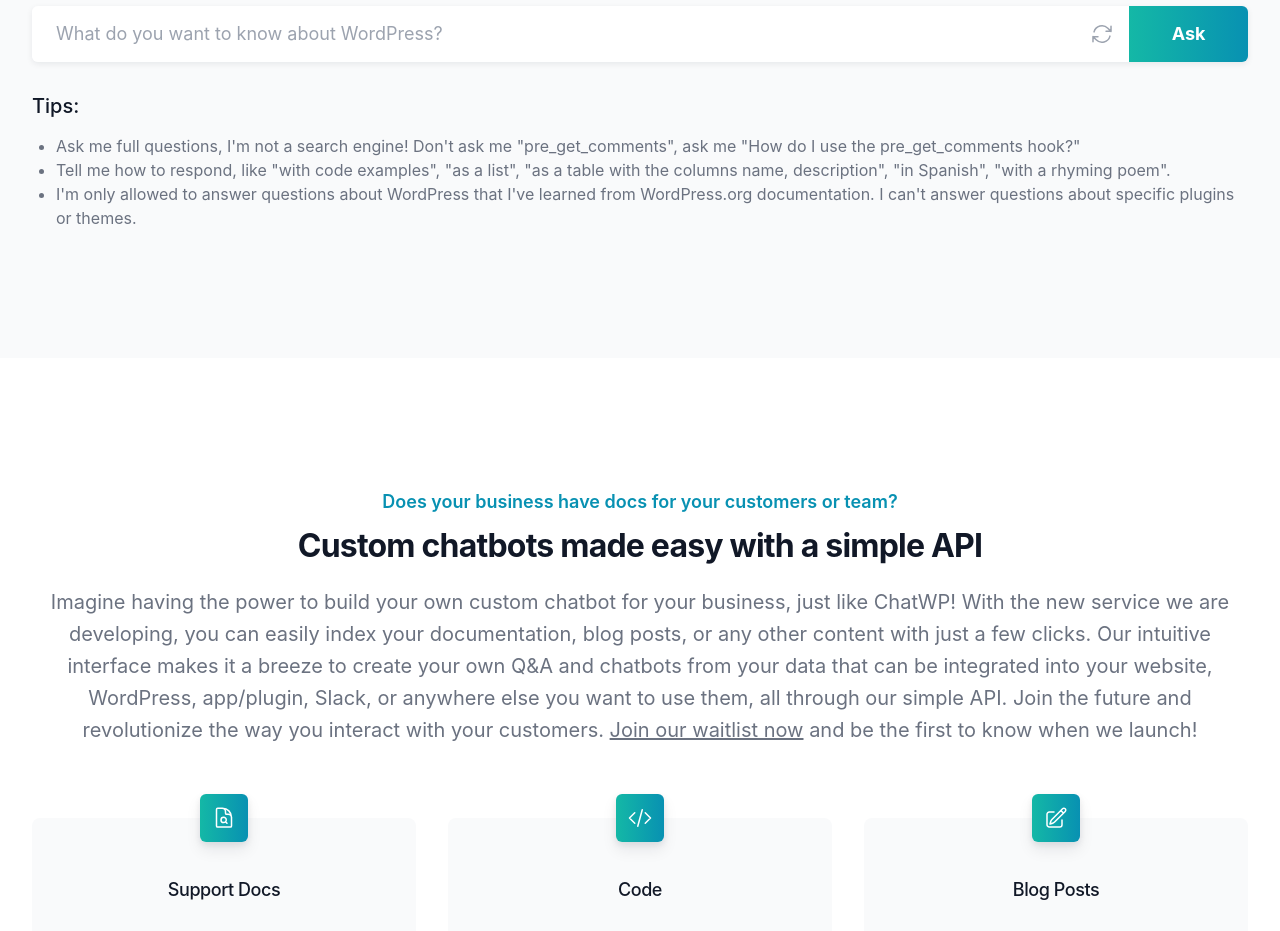
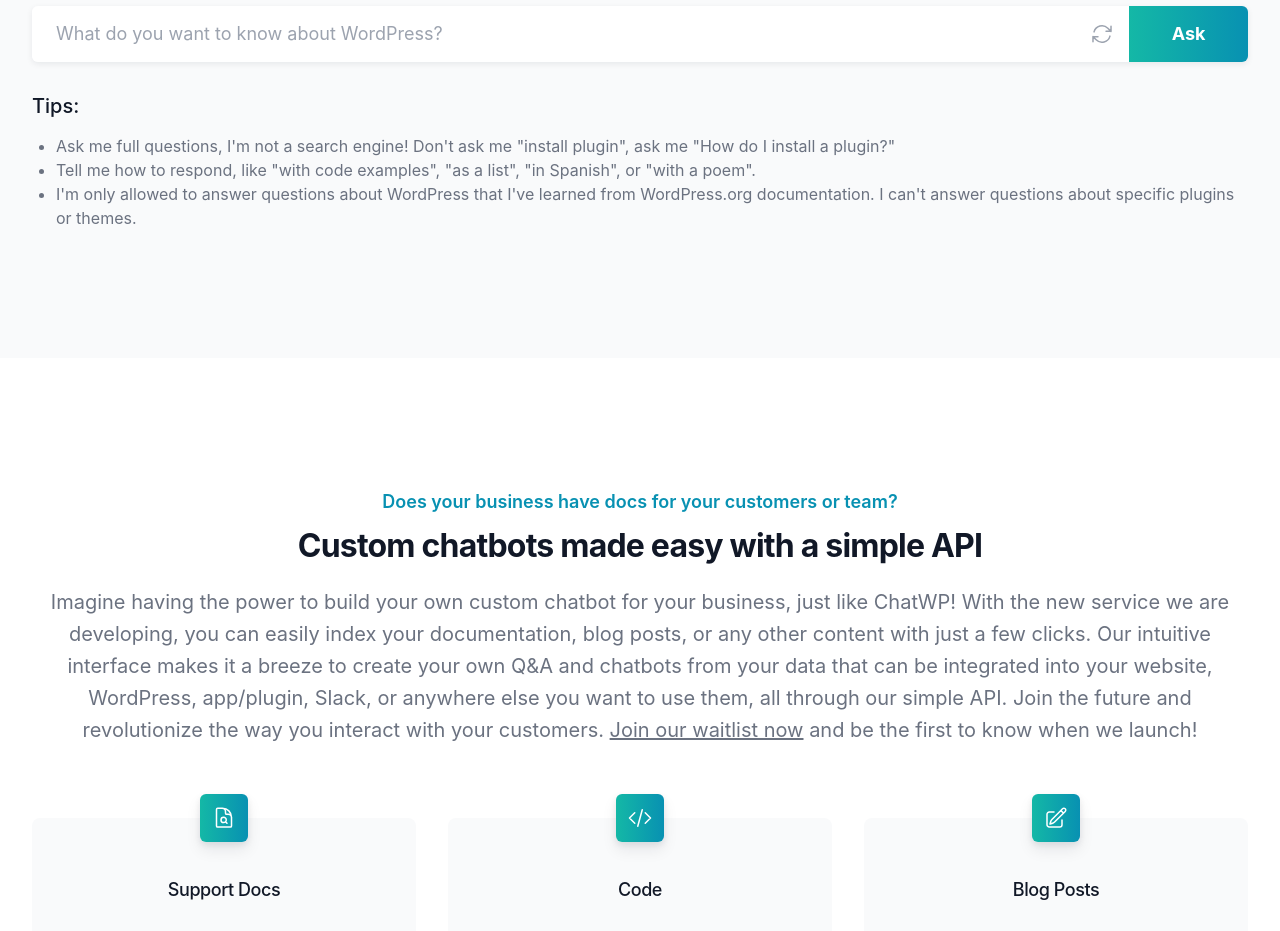
Before and after one commit to uglyrobot/wp-chat-site, a Next.js app: page / in a window 1280 px wide. Shown: the part 1160-2091 px from the top of the page. Built offline with nearby package versions, Linux system fonts and the light colour scheme.

Commit message:
Adjust message

```diff
--- a/src/components/Chat.jsx
+++ b/src/components/Chat.jsx
@@ -33,7 +33,6 @@
   'How do you list cron events with WP CLI? Show an example of the output.',
   'What are WordCamps and how do I find one near me?',
   'List the default WordPress blocks.',
-  'Show me how to code a custom block for the WordPress block editor.',
   'How do I filter post content when it is saved? Show a code example.',
   'List the default WordPress user roles and their capabilities.',
   'Who is the founder of WordPress?',
@@ -42,6 +41,7 @@
   'How do I extend the WordPress REST API?',
   'Help, my site has been hacked!',
   'What are custom post types and how do I create one?',
+  'What is the difference between wordpress.org and wordpress.com?',
 ]
 
 export default function Chat() {
@@ -332,12 +332,12 @@
               </h3>
               <ul className="mt-4 list-disc ml-6 text-left">
                 <li className="text-md text-gray-500">
-                  Ask me full questions, I'm not a search engine! Don't ask me "pre_get_comments", ask me "How do I use the pre_get_comments hook?"
+                  Ask me full questions, I'm not a search engine! Don't ask me "install plugin", ask me "How do I install a plugin?"
                 </li>
                 <li className="text-md text-gray-500">
                   Tell me how to respond, like "with code examples", "as a
-                  list", "as a table with the columns name, description", "in
-                  Spanish", "with a rhyming poem".
+                  list", "in
+                  Spanish", or "with a poem".
                 </li>
                 <li className="text-md text-gray-500">
                   I'm only allowed to answer questions about WordPress that I've
```
